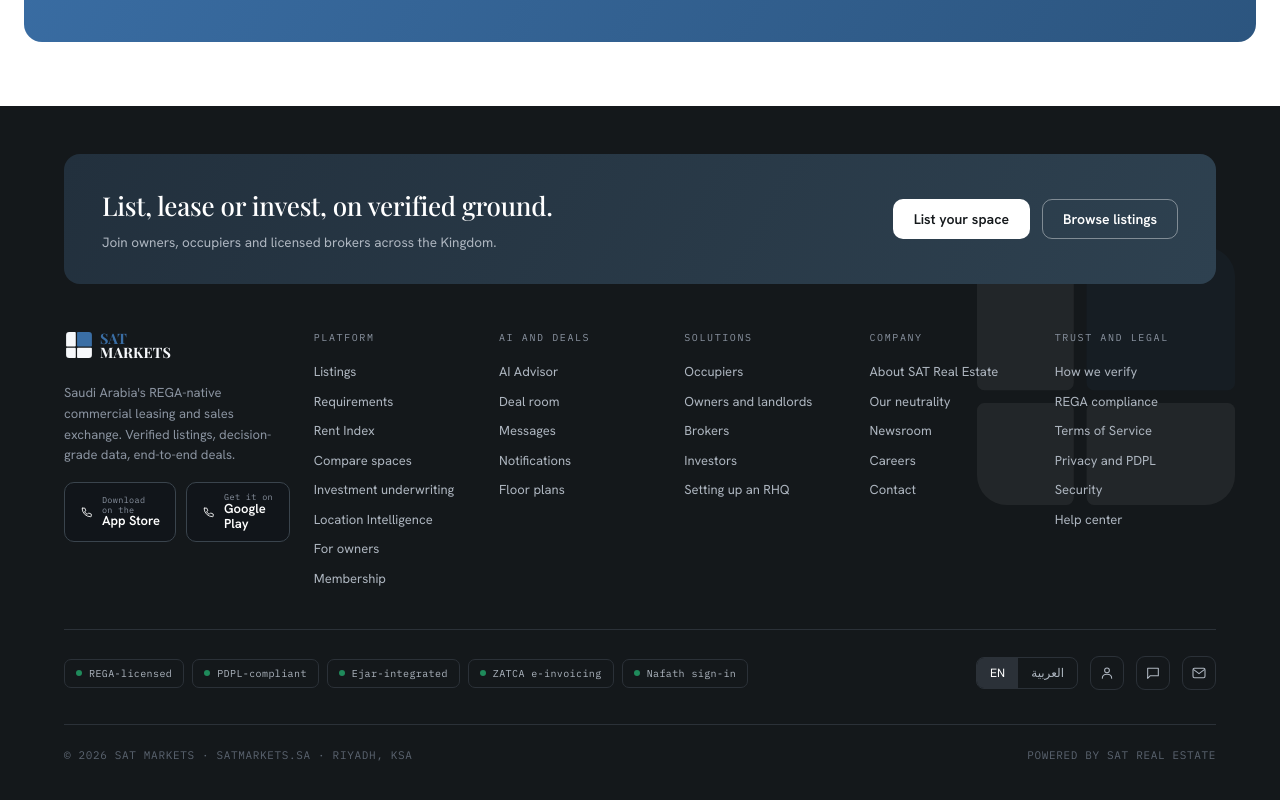
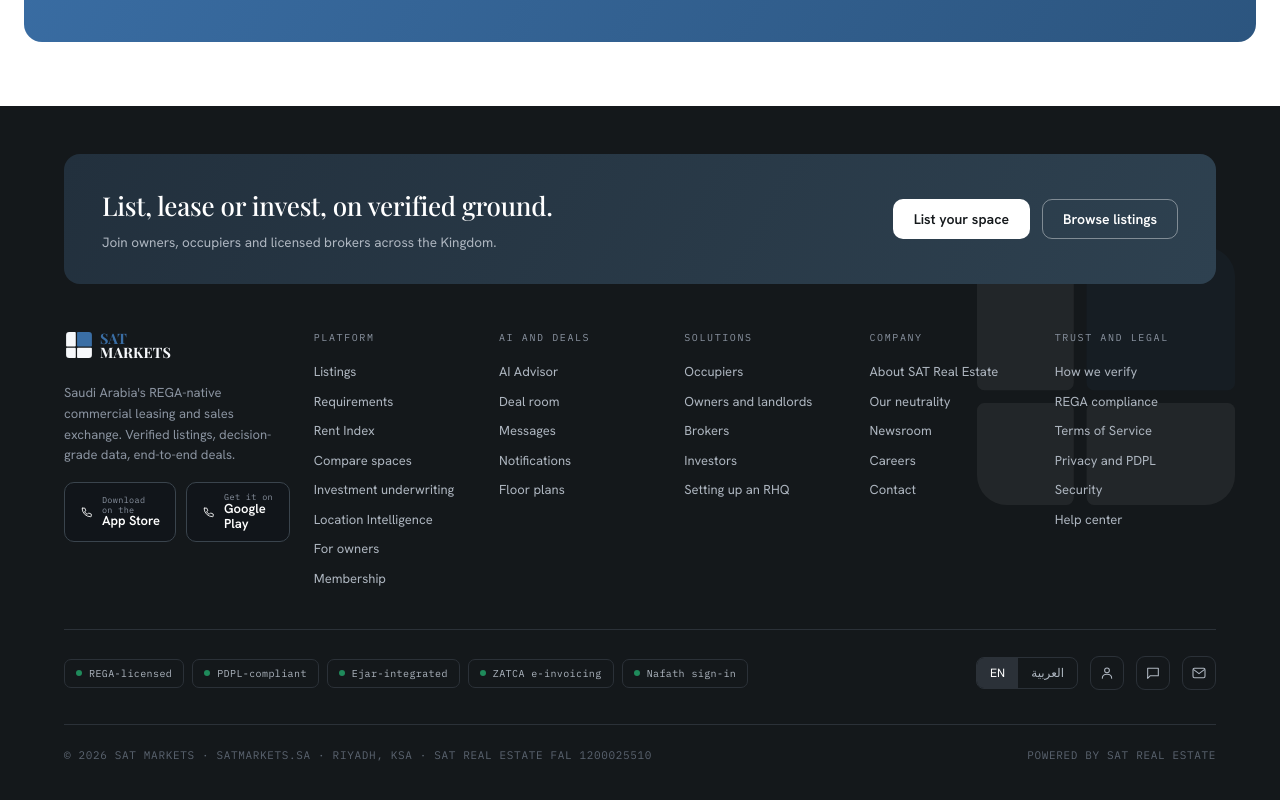
Before and after one commit to saleemzeidan123/satmarkets, a Next.js app: page /en in a window 1280 px wide. Shown: the part 3493-4293 px from the top of the page. Built offline with nearby package versions, Linux system fonts and the light colour scheme; no server answers; the database is empty.

Commit message:
footer: show FAL licence 1200025510 (trust signal, doctrine Part 10)

```diff
--- a/src/components/SatFooter.tsx
+++ b/src/components/SatFooter.tsx
@@ -97,7 +97,7 @@ export default function SatFooter({ locale = "en" }: { locale?: string }) {
         </div>
       </div>
       <div className="bottom">
-        <span>© 2026 SAT MARKETS · SATMARKETS.SA · RIYADH, KSA</span>
+        <span>© 2026 SAT MARKETS · SATMARKETS.SA · RIYADH, KSA · SAT REAL ESTATE FAL 1200025510</span>
         <span>POWERED BY SAT REAL ESTATE</span>
       </div>
     </footer>
```
